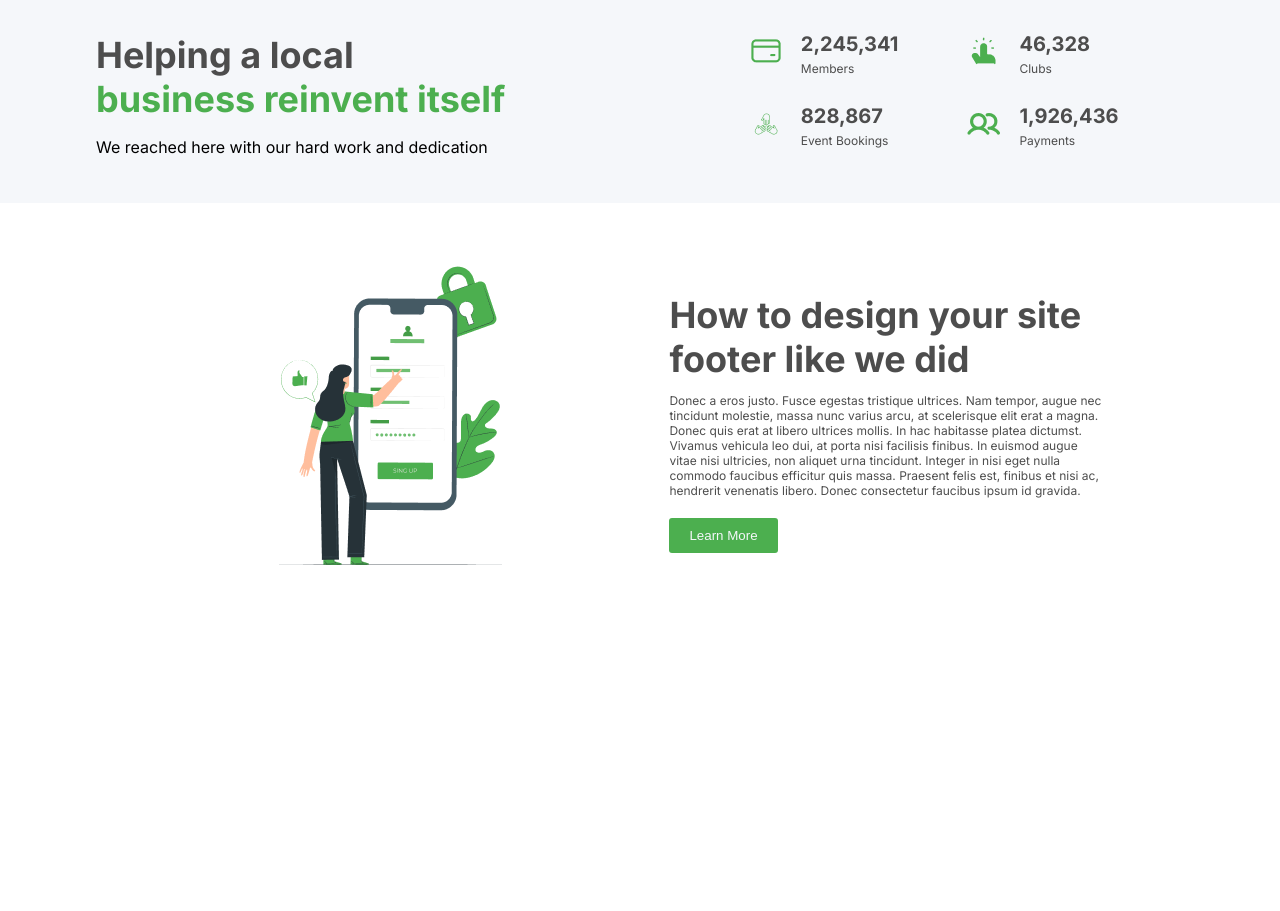
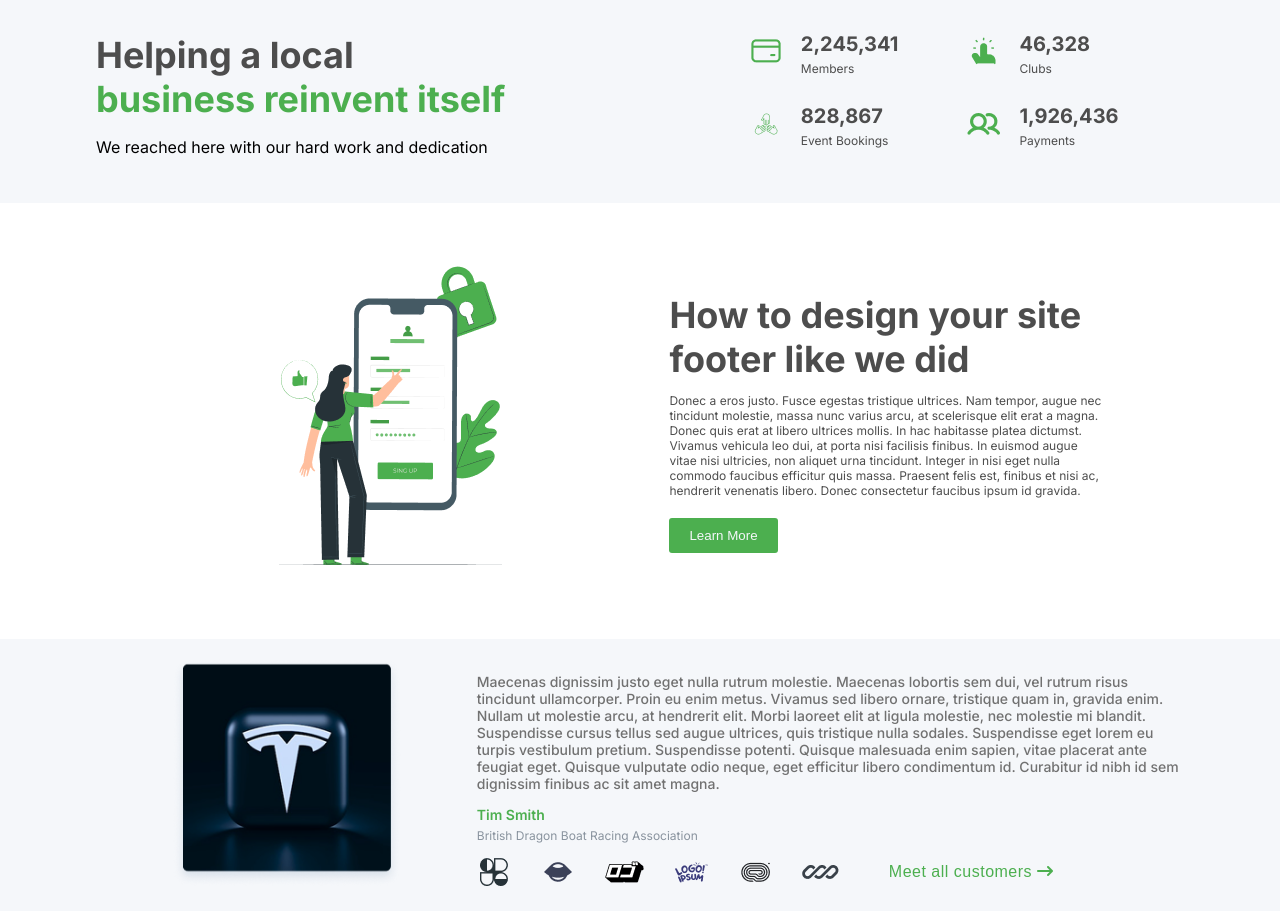
Before and after one commit to MohamedHany-web/nexcent, a plain HTML site: page index.html in a window 1280 px wide. Shown: the part 1873-2784 px from the top of the page. Before the commit the page ends 2512 px from the top, so only its background shows below. Drawn offline with Linux system fonts and the light colour scheme.

Commit message:
Implement our customers section.

```diff
--- a/assets/css/style.css
+++ b/assets/css/style.css
@@ -218,3 +218,62 @@ a {
   font-size: 12px;
 }
 /*End achievements section*/
+
+/*Start our customers section*/
+
+.our-customers {
+  background-color: var(--neutral-silver);
+  padding: 20px 0;
+}
+.our-customers .container {
+  display: flex;
+  justify-content: space-between;
+}
+.our-customers .container .left-our-customers-content {
+  width: 35%;
+  text-align: center;
+  align-self: center;
+}
+.our-customers .container .left-our-customers-content img {
+  width: 60%;
+  height: auto;
+}
+.our-customers .container .right-our-customers-content {
+  width: 65%;
+}
+.our-customers .container .right-our-customers-content p:first-child {
+  font-weight: 500;
+  font-size: 14px;
+  color: #717171;
+}
+.our-customers .container .right-our-customers-content h3 {
+  color: var(--primary-color);
+  font-weight: 600;
+  font-size: 14px;
+  margin-bottom: 5px;
+}
+.our-customers .container .right-our-customers-content p:nth-of-type(2) {
+  color: #89939e;
+  font-weight: 400;
+  font-size: 12px;
+  margin-top: 2px;
+  margin-bottom: 10px;
+}
+.our-customers .container .right-our-customers-content .our-customers-icons {
+  display: flex;
+  align-items: center;
+  /* justify-content: space-between; */
+  gap: 30px;
+}
+.our-customers
+  .container
+  .right-our-customers-content
+  .our-customers-icons
+  button {
+  background-color: transparent;
+  color: var(--primary-color);
+  font-weight: 400;
+  font-size: 16px;
+  letter-spacing: 0.5px;
+}
+/*End our customers section*/
--- a/index.html
+++ b/index.html
@@ -215,7 +215,7 @@
           </div>
         </div>
       </section>
-      <div class="how-we-did-it">
+      <section class="how-we-did-it">
         <div class="container">
           <div class="left-how-we-did-it-content">
             <img src="./assets/images/pana.png" alt="login image" />
@@ -238,7 +238,42 @@
             <button class="btn">Learn More</button>
           </div>
         </div>
-      </div>
+      </section>
+      <section class="our-customers">
+        <div class="container">
+          <div class="left-our-customers-content">
+            <img src="./assets/images/tesla.png" alt="tesla image" />
+          </div>
+          <div class="right-our-customers-content">
+            <p>
+              Maecenas dignissim justo eget nulla rutrum molestie. Maecenas
+              lobortis sem dui, vel rutrum risus tincidunt ullamcorper. Proin eu
+              enim metus. Vivamus sed libero ornare, tristique quam in, gravida
+              enim. Nullam ut molestie arcu, at hendrerit elit. Morbi laoreet
+              elit at ligula molestie, nec molestie mi blandit. Suspendisse
+              cursus tellus sed augue ultrices, quis tristique nulla sodales.
+              Suspendisse eget lorem eu turpis vestibulum pretium. Suspendisse
+              potenti. Quisque malesuada enim sapien, vitae placerat ante
+              feugiat eget. Quisque vulputate odio neque, eget efficitur libero
+              condimentum id. Curabitur id nibh id sem dignissim finibus ac sit
+              amet magna.
+            </p>
+            <h3>Tim Smith</h3>
+            <p>British Dragon Boat Racing Association</p>
+            <div class="our-customers-icons">
+              <img src="./assets/images/icon-one.png" alt="icon one" />
+              <img src="./assets/images/icon-two.png" alt="icon two" />
+              <img src="./assets/images/icon-three.png" alt="icon three" />
+              <img src="./assets/images/icon-four.png" alt="icon four" />
+              <img src="./assets/images/icon-five.png" alt="icon five" />
+              <img src="./assets/images/icon-six.png" alt="icon six" />
+              <button class="btn">
+                Meet all customers <i class="fa-solid fa-arrow-right-long"></i>
+              </button>
+            </div>
+          </div>
+        </div>
+      </section>
     </main>
   </body>
 </html>
```
